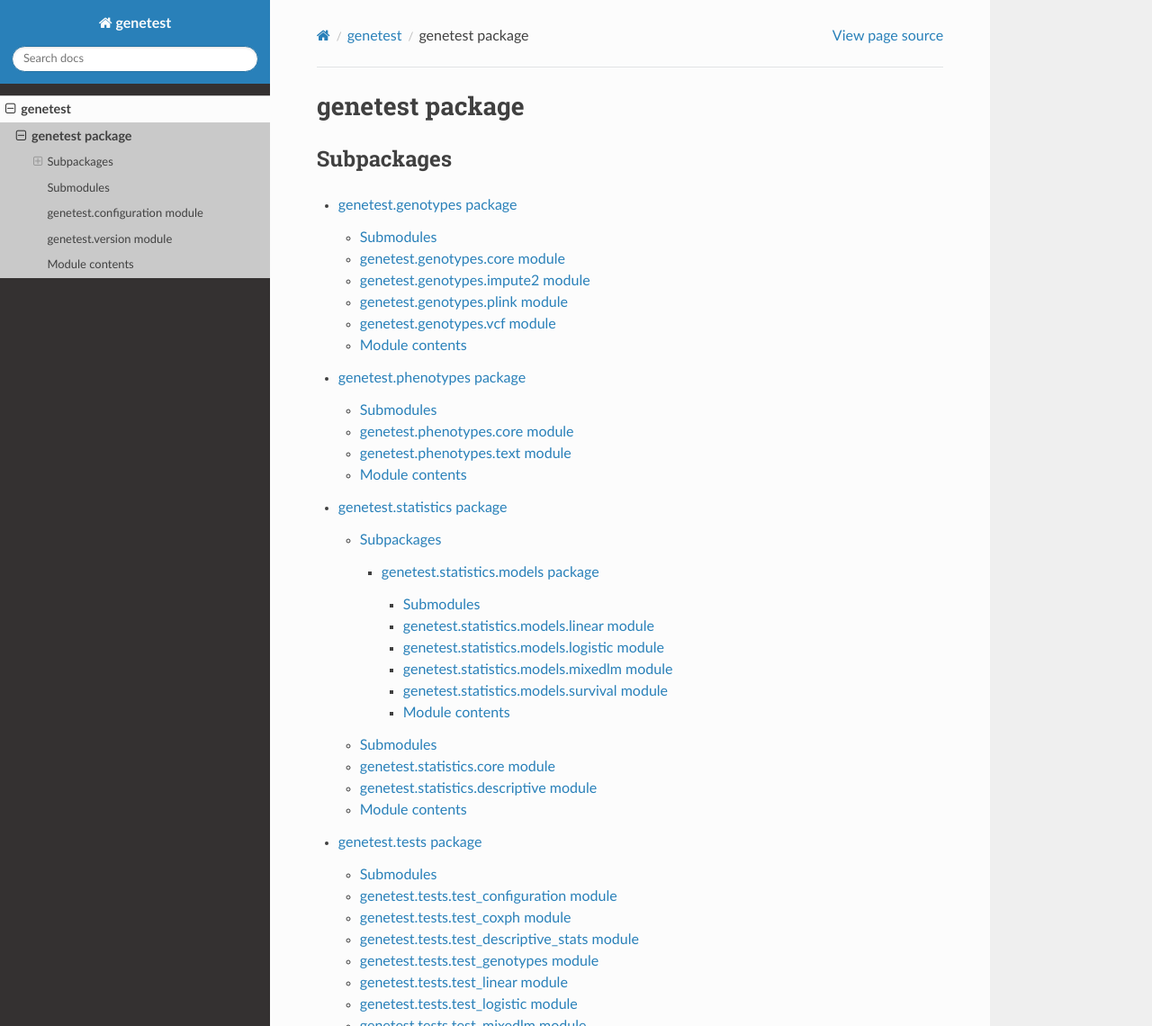
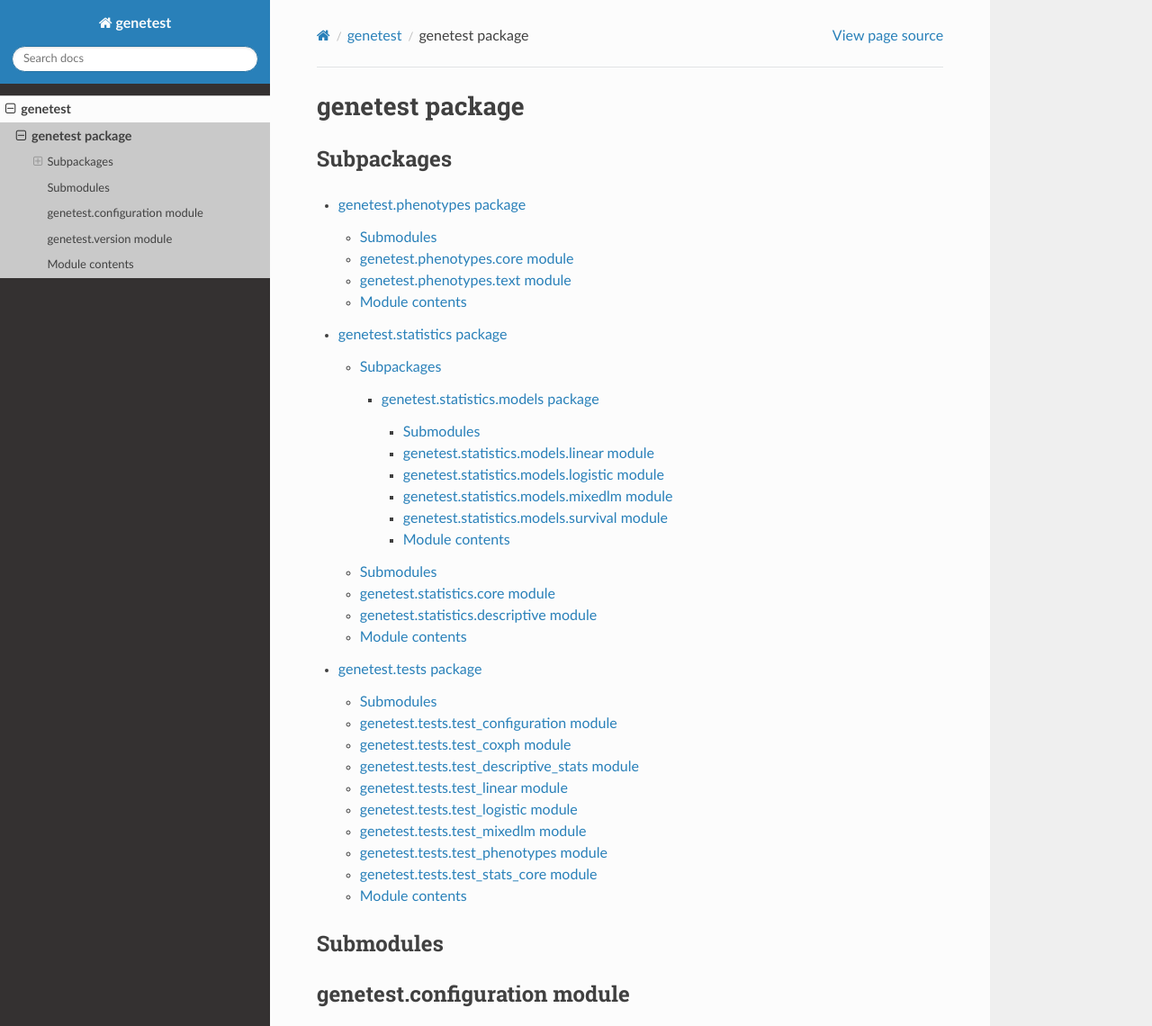
Before and after one commit to pgxcentre/genetest, a Sphinx documentation site: the page built from docs/module_content/genetest.rst, in a window 1280 px wide and 1400 px high, cut to the strip 0-1140 px from the top of the window. Shown: the whole strip at 90% size. Built offline with Sphinx 7.4.7 and the Read the Docs theme 2.0.0, drawn with Linux system fonts in a browser that asks for light colours; the version number could not be read and is left out.

Commit message:
Fixed documentation so that it compiles

```diff
--- a/docs/module_content/genetest.rst
+++ b/docs/module_content/genetest.rst
@@ -6,7 +6,6 @@ Subpackages
 
 .. toctree::
 
-    genetest.genotypes
     genetest.phenotypes
     genetest.statistics
     genetest.tests
--- a/docs/module_content/genetest.tests.rst
+++ b/docs/module_content/genetest.tests.rst
@@ -24,14 +24,6 @@ genetest.tests.test_descriptive_stats module
 ---------------------------------------------
 
 .. automodule:: genetest.tests.test_descriptive_stats
-    :members:
-    :undoc-members:
-    :show-inheritance:
-
-genetest.tests.test_genotypes module
--------------------------------------
-
-.. automodule:: genetest.tests.test_genotypes
     :members:
     :undoc-members:
     :show-inheritance:
```
Also changed, not shown: docs/module_content/genetest.genotypes.rst (deleted, +0 -46 lines).
